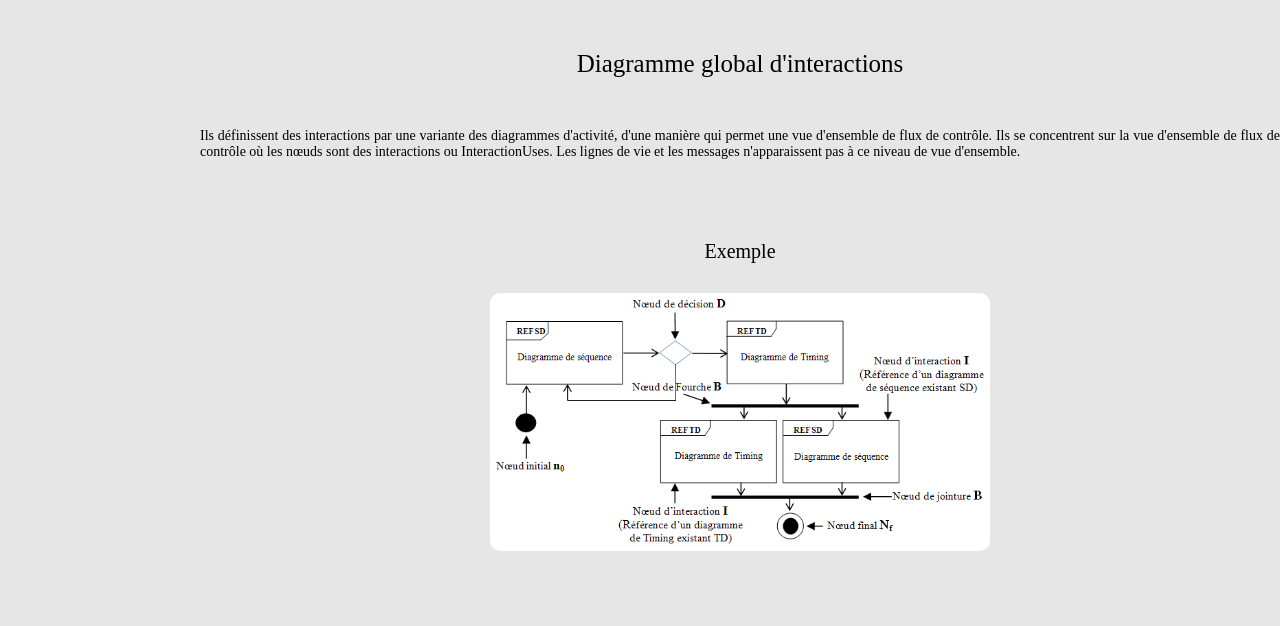
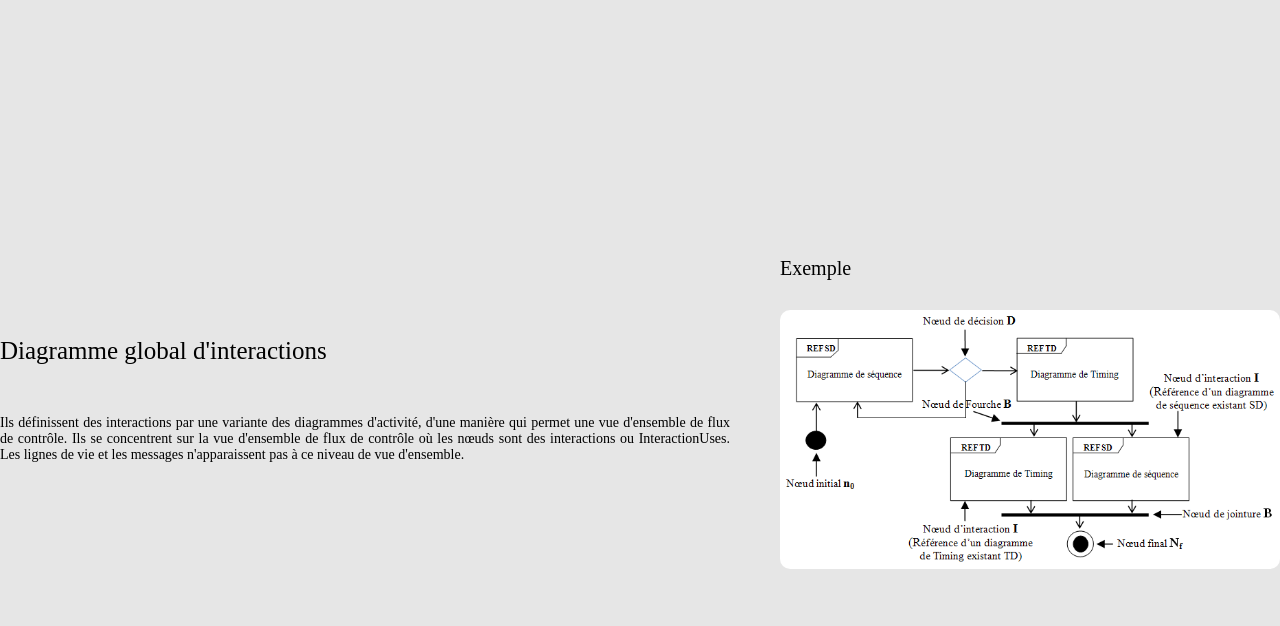
Before and after one commit to 2023-cda-alt-devops-p3/catalog-sc, a plain HTML site: page interaction.html in a window 1280 px wide. Drawn offline with Linux system fonts and the light colour scheme.

Commit message:
refactor: :recycle: Change HTML structure and flexbox CSS

```diff
--- a/interaction.html
+++ b/interaction.html
@@ -9,18 +9,18 @@
 </head>
 <body>
     <div class="main">
+    <div>
         <div class="title-pages">Diagramme global d'interactions</div>
         <div class="content">
             Ils définissent des interactions par une variante des diagrammes d'activité, d'une manière qui permet une vue d'ensemble de flux de contrôle.
-
-Ils se concentrent sur la vue d'ensemble de flux de contrôle où les nœuds sont des interactions ou InteractionUses.
-
-Les lignes de vie et les messages n'apparaissent pas à ce niveau de vue d'ensemble.
-
-
+            Ils se concentrent sur la vue d'ensemble de flux de contrôle où les nœuds sont des interactions ou InteractionUses.
+            Les lignes de vie et les messages n'apparaissent pas à ce niveau de vue d'ensemble.
         </div>
+    </div>
+    <div>
         <div class="example">Exemple</div>
         <img src="img/interaction.png" alt="diagramme interaction">
+    </div>
     </div>
 
 </body>
--- a/pages.css
+++ b/pages.css
@@ -9,19 +9,18 @@ body{
 }
 
 .title-pages{
-    background-color: #e6e6e6cf;
     font-size: 25px;
     font-weight: 500;
 }
 
 .main{
     padding-top: 50px;
-    margin-left: 200px;
-    height: 100%;
-    background-color: #e6e6e6;
+    height: 100vh;
     display: flex;
-    flex-direction: column;
+    flex-direction: row;
+    justify-content: center;
     align-items: center;
+    gap: 50px;
 }
 
 .example{
@@ -56,6 +55,7 @@ body{
     display: flex;
     justify-content: space-around;
     flex-direction: column;
+    gap: 20px;
 }
 
 
--- a/style.css
+++ b/style.css
@@ -30,7 +30,7 @@ body{
 
 .wrapper .sidebar{
     width: 250px;
-    height: 100vh;
+    height: 100%;
     padding: 30px 0;
     background-color: #E79057;
     color: white;
@@ -161,7 +161,6 @@ i{
 
 .wrapper .sidebar-visible{
     width: 250px;
-    height: 100%;
     padding: 30px 0;
     background-color: #E79057;
     color: white;
```
Also changed, not shown: activity.html (+4 -0 lines), classes.html (+4 -2 lines), communication.html (+4 -0 lines), component.html (+4 -0 lines), composite.html (+4 -0 lines), conceptual.html (+2 -0 lines), deploy.html (+4 -0 lines), logic.html (+2 -0 lines), objects.html (+4 -0 lines), packages.html (+4 -0 lines), physic.html (+4 -0 lines), profile.html (+4 -0 lines), sequence.html (+4 -0 lines), time.html (+4 -0 lines), 2 more files.
